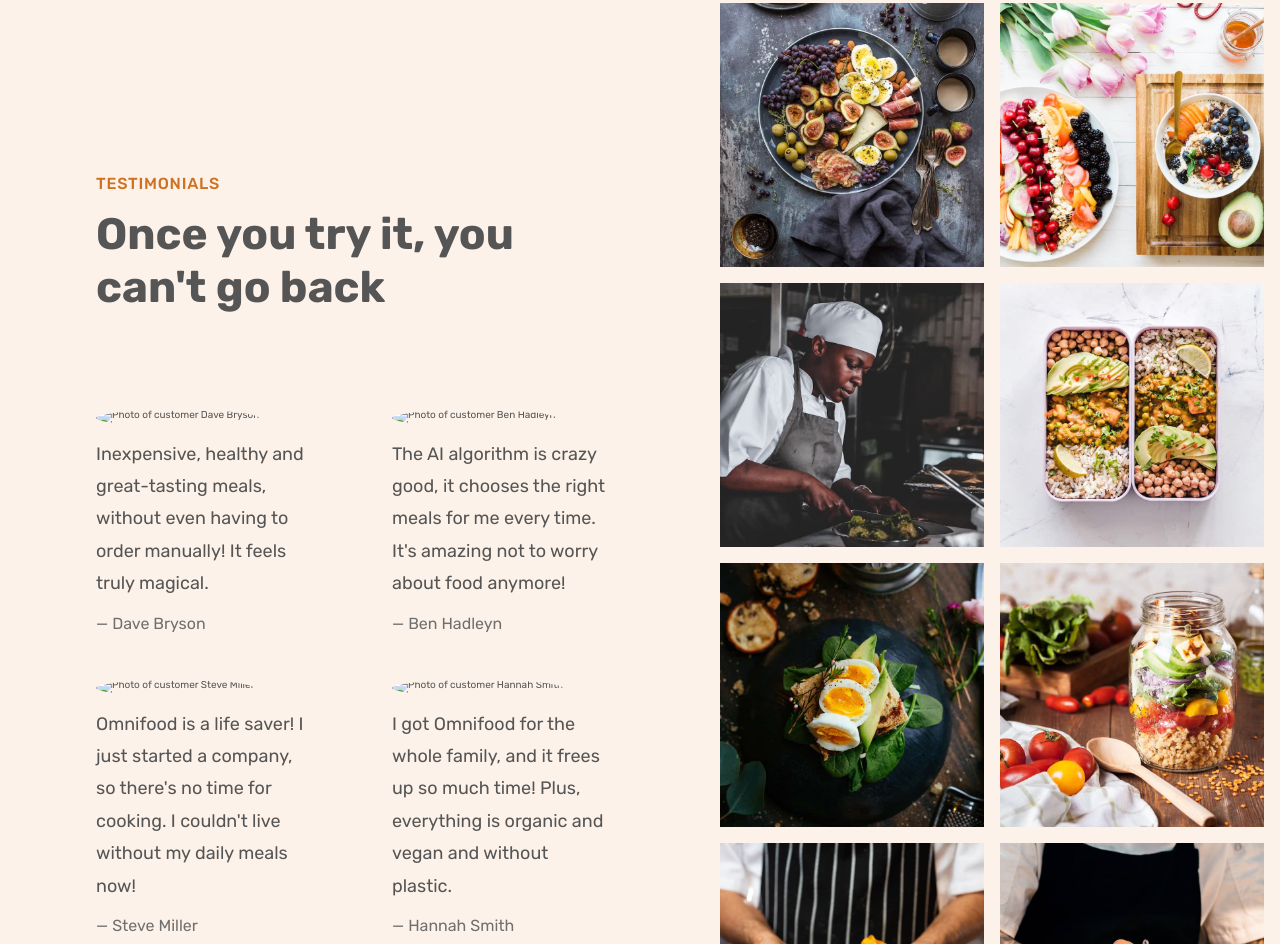
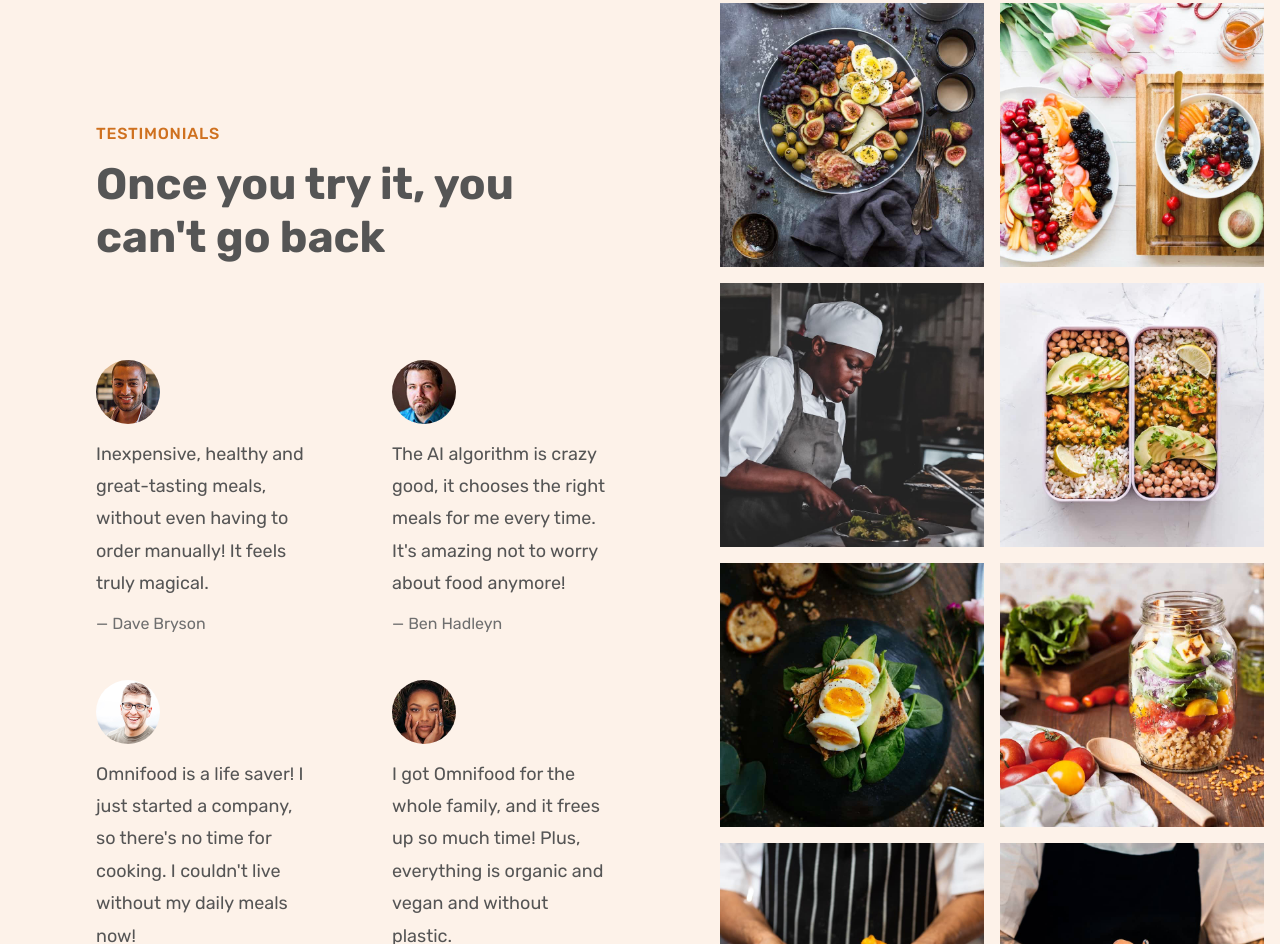
Before and after one commit to td510510/Omnifood, a plain HTML site: page index.html in a window 1280 px wide. Shown: the part 3849-4793 px from the top of the page. Drawn offline with nearby package versions, Linux system fonts and the light colour scheme; the site is published under a folder, as on GitHub Pages, so addresses that start at the root find nothing.

Commit message:
update link image

```diff
--- a/index.html
+++ b/index.html
@@ -157,7 +157,7 @@
         </div>
 
         <div class="meal">
-          <img src="/img/meals/meal-2.jpg" alt="Japanese Gyozas" class="meal-img">
+          <img src="img/meals/meal-2.jpg" alt="Japanese Gyozas" class="meal-img">
           <div class="meal-content">
             <div class="meal-tag">
               <span class="tag tag--vegan">Vegan</span>
@@ -225,7 +225,7 @@
         <h2 class="heading-secondary">Once you try it, you can't go back</h2>
         <div class="testimonials">
           <figure class="testimonial">
-            <img class="testimonial-img" src="/img/customers/dave.jpg" alt="Photo of customer Dave Bryson">
+            <img class="testimonial-img" src="img/customers/dave.jpg" alt="Photo of customer Dave Bryson">
             <blockquote class="testimonial-text">
               Inexpensive, healthy and great-tasting meals, without even having to order manually! It feels truly
               magical.
@@ -233,7 +233,7 @@
             <p class="testimonial-name">&mdash; Dave Bryson</p>
           </figure>
           <figure class="testimonial">
-            <img class="testimonial-img" src="/img/customers/ben.jpg" alt="Photo of customer Ben Hadleyn">
+            <img class="testimonial-img" src="img/customers/ben.jpg" alt="Photo of customer Ben Hadleyn">
             <blockquote class="testimonial-text">
               The AI algorithm is crazy good, it chooses the right meals for me every time. It's amazing not to worry
               about
@@ -242,7 +242,7 @@
             <p class="testimonial-name">&mdash; Ben Hadleyn</p>
           </figure>
           <figure class="testimonial">
-            <img class="testimonial-img" src="/img/customers/steve.jpg" alt="Photo of customer Steve Miller">
+            <img class="testimonial-img" src="img/customers/steve.jpg" alt="Photo of customer Steve Miller">
             <blockquote class="testimonial-text">
               Omnifood is a life saver! I just started a company, so there's no time for cooking. I couldn't live
               without
@@ -252,7 +252,7 @@
             <p class="testimonial-name">&mdash; Steve Miller</p>
           </figure>
           <figure class="testimonial">
-            <img class="testimonial-img" src="/img/customers/hannah.jpg" alt="Photo of customer Hannah Smith">
+            <img class="testimonial-img" src="img/customers/hannah.jpg" alt="Photo of customer Hannah Smith">
             <blockquote class="testimonial-text">
               I got Omnifood for the whole family, and it frees up so much time! Plus, everything is organic and vegan
               and
```
